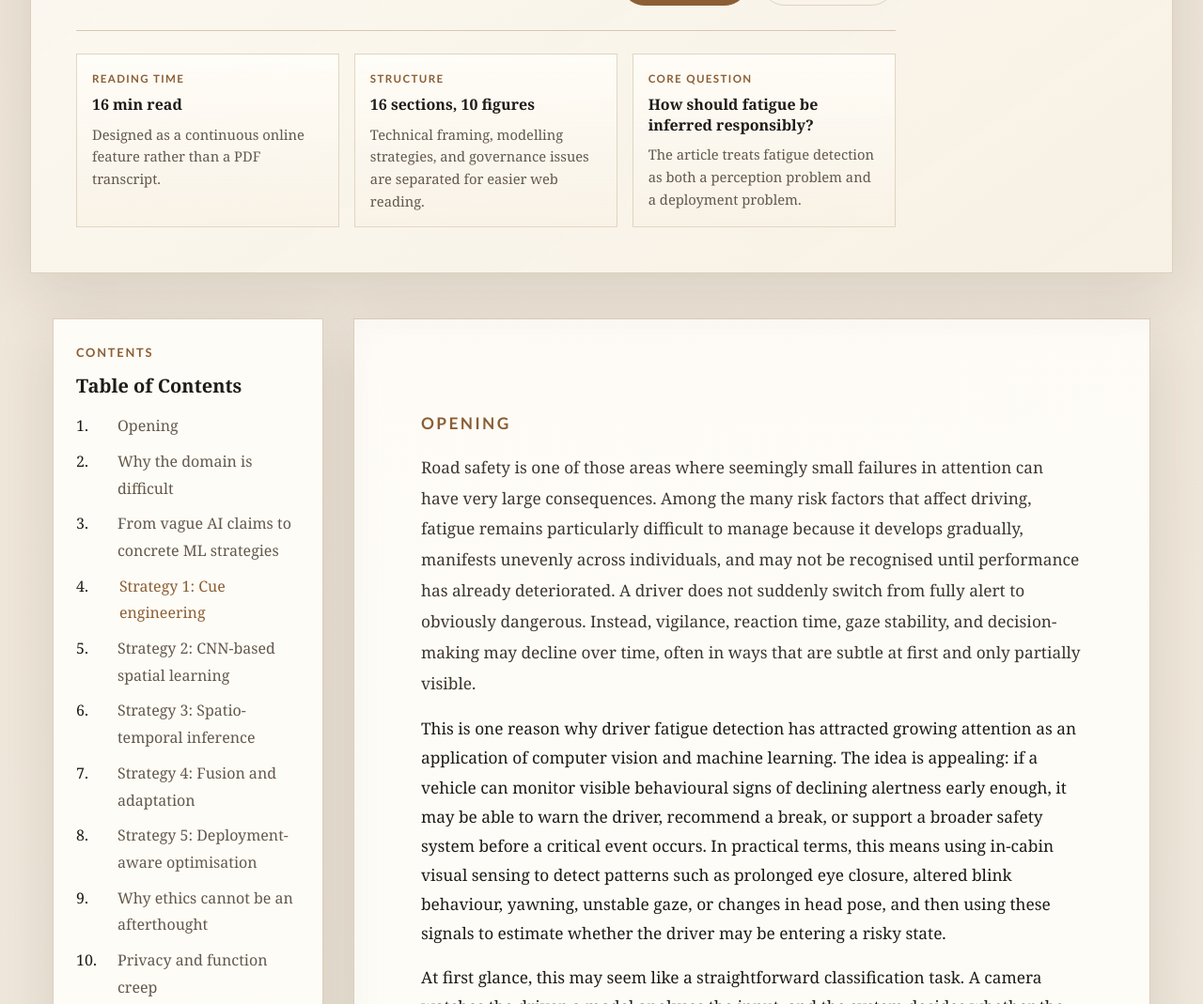
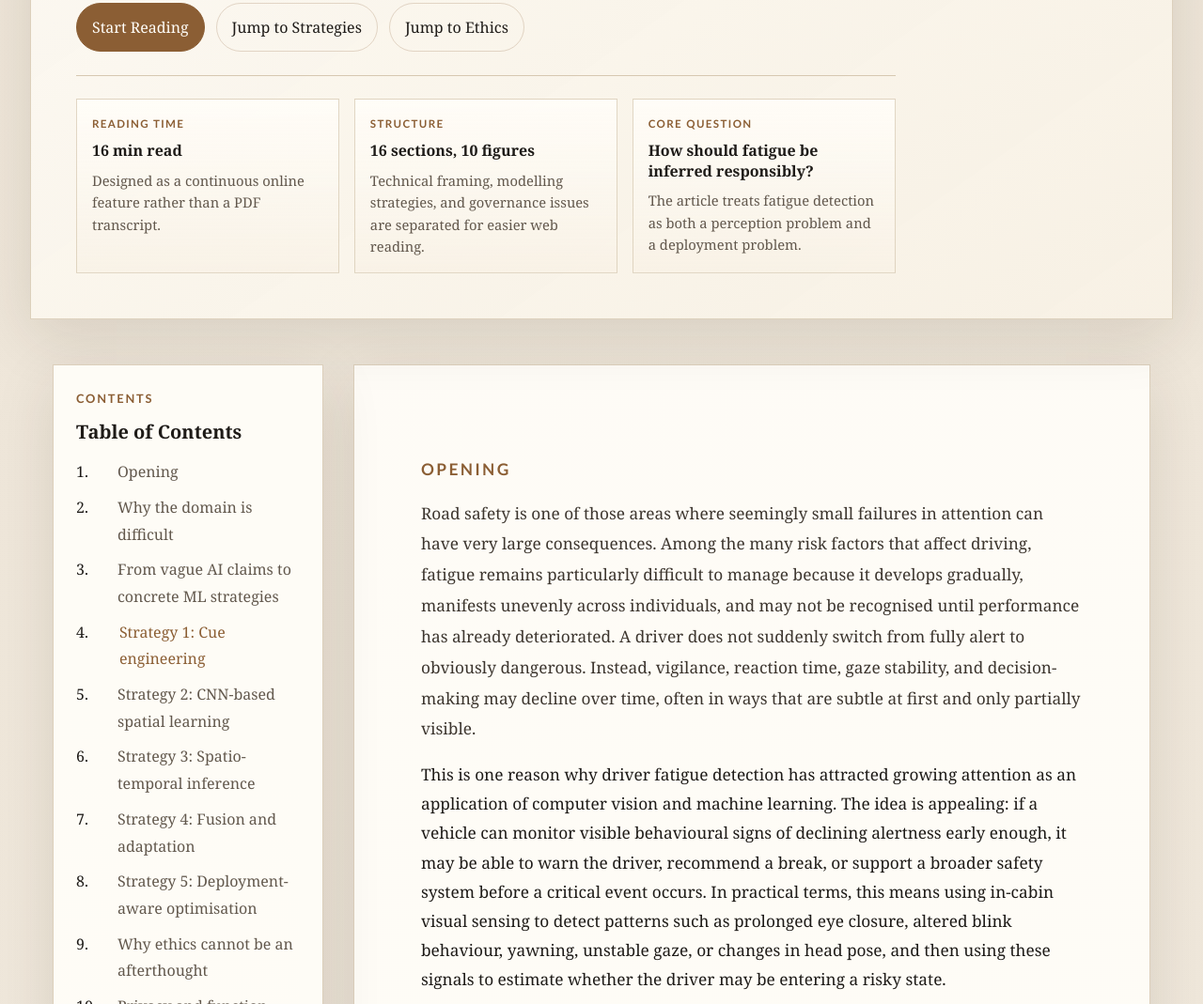
Before and after one commit to YYFzuishuai/driver-fatigue-blog, a plain HTML site: page index.html in a window 1280 px wide. Shown: the part 897-1966 px from the top of the page at 94% size. Drawn offline with Linux system fonts and the light colour scheme.

Commit message:
V1.3.5 nearly final format

```diff
--- a/index.html
+++ b/index.html
@@ -28,6 +28,7 @@
         </div>
         <div class="hero-actions">
           <a class="hero-link hero-link-primary" href="#intro">Start Reading</a>
+          <a class="hero-link" href="#strategies">Jump to Strategies</a>
           <a class="hero-link" href="#ethics">Jump to Ethics</a>
         </div>
       </div>
--- a/styles.css
+++ b/styles.css
@@ -256,6 +256,7 @@ a {
 .toc-panel {
   position: sticky;
   top: 1.5rem;
+  align-self: start;
 }
 
 .toc-card,
@@ -266,7 +267,24 @@ a {
 }
 
 .toc-card {
+  max-height: calc(100vh - 3rem);
   padding: 1.5rem;
+  overflow-y: auto;
+  scrollbar-width: thin;
+  scrollbar-color: rgba(139, 94, 52, 0.4) rgba(214, 200, 177, 0.28);
+}
+
+.toc-card::-webkit-scrollbar {
+  width: 0.55rem;
+}
+
+.toc-card::-webkit-scrollbar-track {
+  background: rgba(214, 200, 177, 0.28);
+}
+
+.toc-card::-webkit-scrollbar-thumb {
+  background: rgba(139, 94, 52, 0.42);
+  border-radius: 999px;
 }
 
 .toc-card h2 {
```
